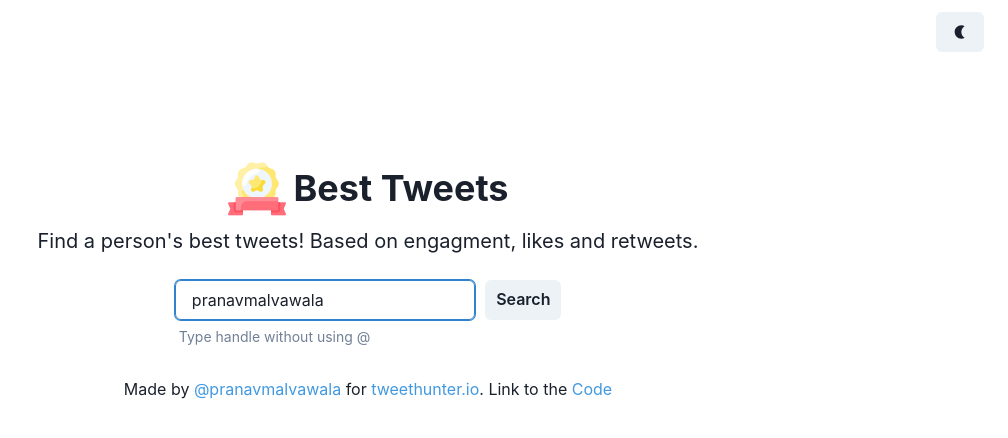
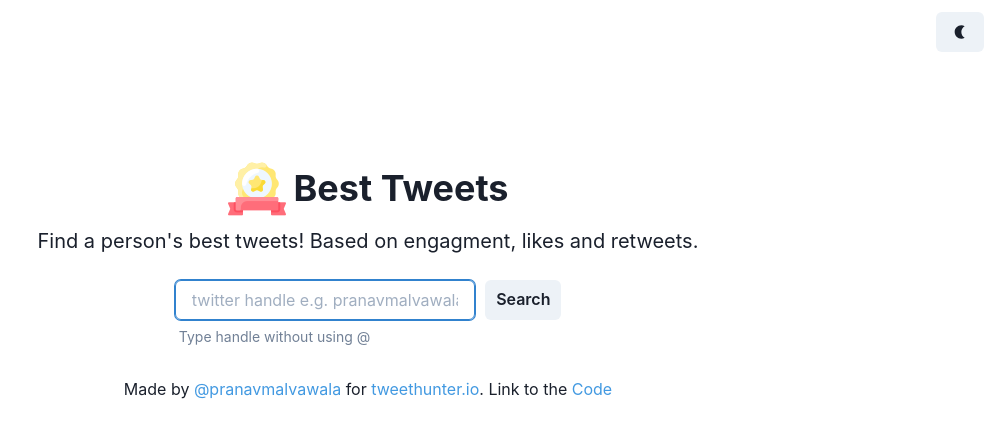
Before and after one commit to pranavmalvawala/best-tweets, a Next.js app: page / in a window 1280 px wide. Shown: the top 438 px of the page, without its empty margins (272-1280 px from the left). Built offline with nearby package versions, Linux system fonts and the light colour scheme.

Commit message:
remove default handle

```diff
--- a/pages/index.tsx
+++ b/pages/index.tsx
@@ -4,7 +4,7 @@
 import Tweets, { Props as TweetProps } from "../components/Tweets";
 
 function Home() {
-  const [handle, setHandle] = useState<string>("pranavmalvawala");
+  const [handle, setHandle] = useState<string>("");
   const [isLoading, setLoading] = useState<boolean>(false);
   const [allTweets, setAllTweets] = useState<TweetProps>({} as TweetProps);
   const [error, setError] = useState<boolean>(false);
```
